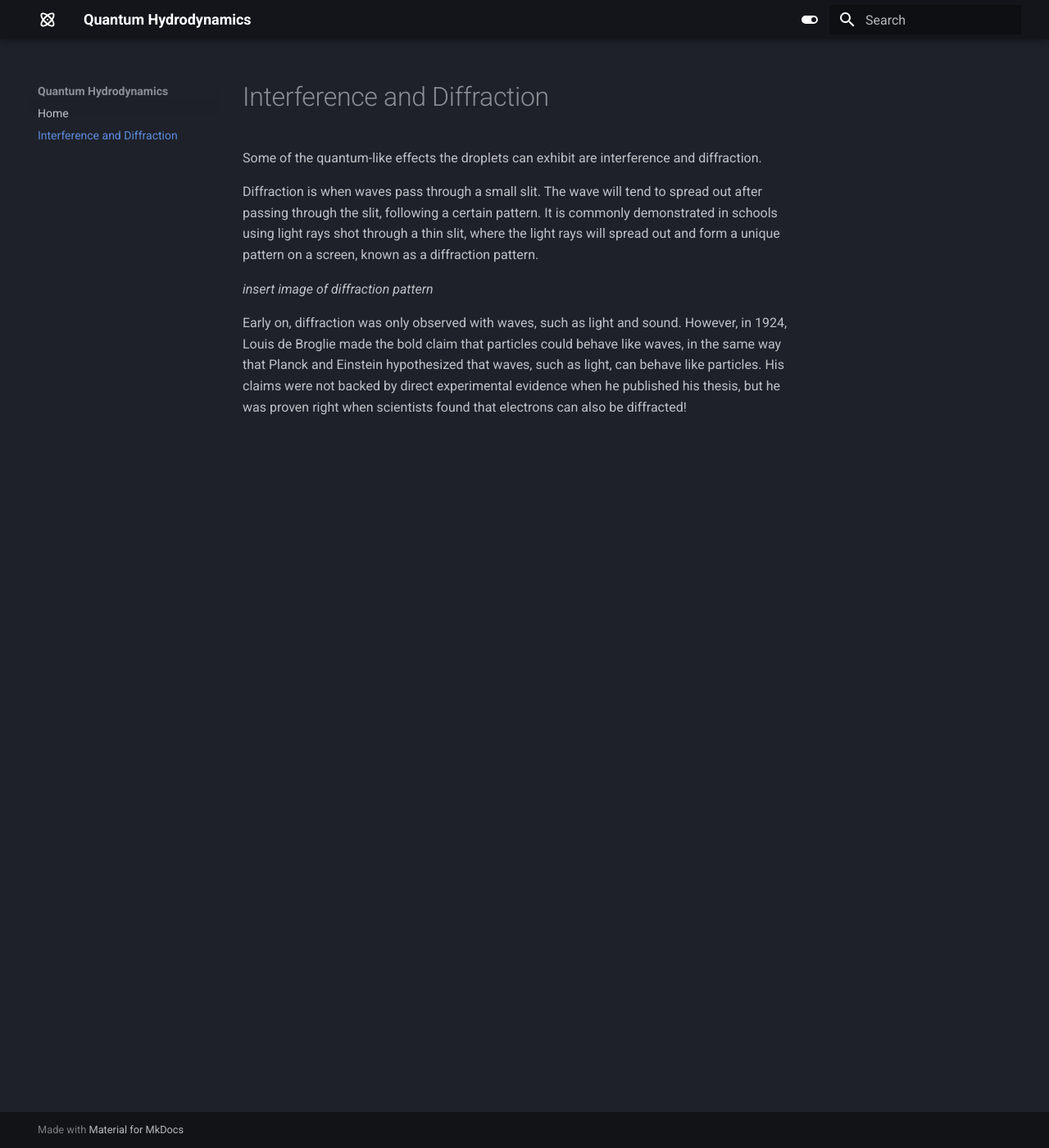
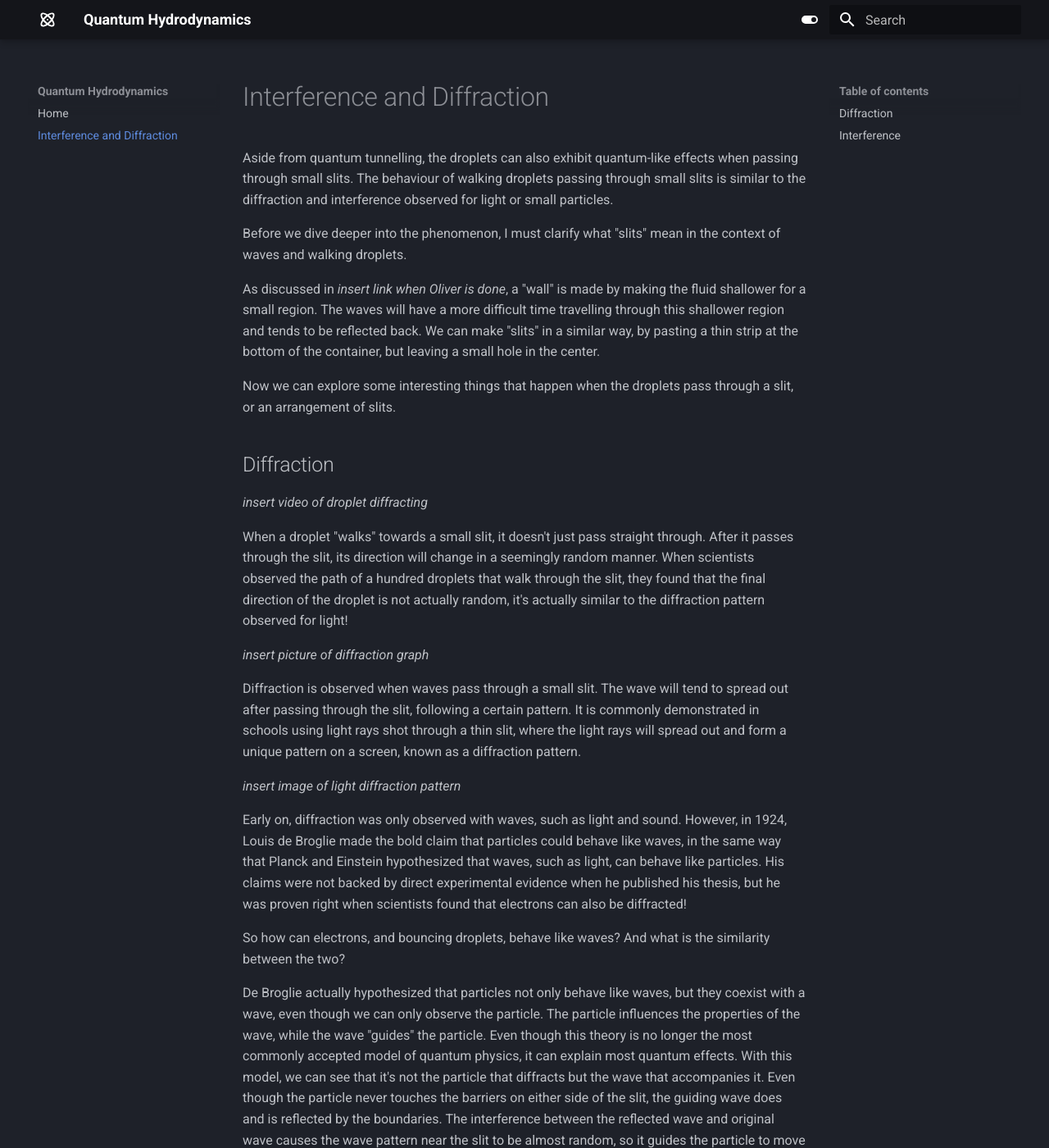
Before and after one commit to jedlimlx/Quantum-Hydrodynamics, an MkDocs documentation site: the page built from docs/double_slit.md, in a window 1280 px wide and 1400 px high. Shown: the whole window at 82% size. Built offline with MkDocs 1.6.1 and Material for MkDocs 9.7.7, drawn with Linux system fonts in a browser that asks for light colours; some of the changed text lies outside the part shown.

Commit message:
interference and diffraction is done

```diff
--- a/docs/double_slit.md
+++ b/docs/double_slit.md
@@ -1,16 +1,39 @@
 # Interference and Diffraction
-Some of the quantum-like effects the droplets can exhibit are
-interference and diffraction.
+Aside from quantum tunnelling, the droplets can also exhibit quantum-like effects when
+passing through small slits. The behaviour of walking droplets passing through small slits
+is similar to the diffraction and interference observed for light or small particles.
 
+Before we dive deeper into the phenomenon, I must clarify what "slits" mean in the
+context of waves and walking droplets.
 
+As discussed in *insert link when Oliver is done*, a "wall" is made by making
+the fluid shallower for a small region. The waves will have a more difficult time travelling
+through this shallower region and tends to be reflected back. We can make "slits" in a
+similar way, by pasting a thin strip at the bottom of the container, but leaving a small
+hole in the center.
 
-Diffraction is when waves pass through a small slit. The wave will
+Now we can explore some interesting things that happen when the droplets pass through a
+slit, or an arrangement of slits.
+
+## Diffraction
+
+*insert video of droplet diffracting*
+
+When a droplet "walks" towards a small slit, it doesn't just pass straight through.
+After it passes through the slit, its direction will change in a seemingly random manner.
+When scientists observed the path of a hundred droplets that walk through the slit, they
+found that the final direction of the droplet is not actually random, it's actually similar
+to the diffraction pattern observed for light!
+
+*insert picture of diffraction graph*
+
+Diffraction is observed when waves pass through a small slit. The wave will
 tend to spread out after passing through the slit, following a certain
 pattern. It is commonly demonstrated in schools using light
 rays shot through a thin slit, where the light rays will spread out
 and form a unique pattern on a screen, known as a diffraction pattern.
 
-*insert image of diffraction pattern*
+*insert image of light diffraction pattern*
 
 Early on, diffraction was only observed with waves, such as light
 and sound. However, in 1924, Louis de Broglie made the bold claim
@@ -19,3 +42,45 @@
 like particles. His claims were not backed by direct experimental
 evidence when he published his thesis, but he was proven right
 when scientists found that electrons can also be diffracted!
+
+So how can electrons, and bouncing droplets, behave like waves? And what is the similarity
+between the two?
+
+De Broglie actually hypothesized that particles not only behave like waves, but they coexist
+with a wave, even though we can only observe the particle. The particle influences the
+properties of the wave, while the wave "guides" the particle. Even though this theory is
+no longer the most commonly accepted model of quantum physics, it can explain most
+quantum effects. With this model, we can see that it's not the particle that diffracts but
+the wave that accompanies it. Even though the particle never touches the barriers on either
+side of the slit, the guiding wave does and is reflected by the boundaries. The interference
+between the reflected wave and original wave causes the wave pattern near the slit to be almost
+random, so it guides the particle to move in a random direction. It turns out that the final
+direction of particles is not completely random, but follows a probability distribution.
+This is due to the constructive and destructive interference of the guiding waves causing
+certain directions to be favored.
+
+## Interference
+
+*I don't think there is a video on double slit, but if there is it goes here*
+
+An even more interesting phenomenon occurs when the droplets walk through one of the slits
+in a double slit setup. Again, the droplet gets diffracted as it passes through the slit,
+but the probability distribution of the final directions the droplet travels in is different
+from when there is only one slit!
+
+*insert graph here*
+
+As it turns out, the probability distribution is more similar to the double slit interference
+pattern for light waves. The double slit experiment is also a common demonstration in schools,
+where a laser beam is shot through an opaque sheet with 2 small slits. The two slits function
+as individual sources and an interference pattern is observed on the screen, consisting of
+alternating bright and dark fringes, when the waves from the 2 slits interfere constructively
+and destructively respectively.
+
+The double slit interference requires waves from both slits, but the droplet only passes
+through one slit, so how can an interferences pattern be observed?
+
+When scientists observed the behaviour of the waves as the particle passed through the slit,
+they observed that even though the particle only passes through one slit, its guiding wave
+actually passes through both slits. The waves from both slits will then interfere and guide
+the particle to regions of constructive interference.
```
